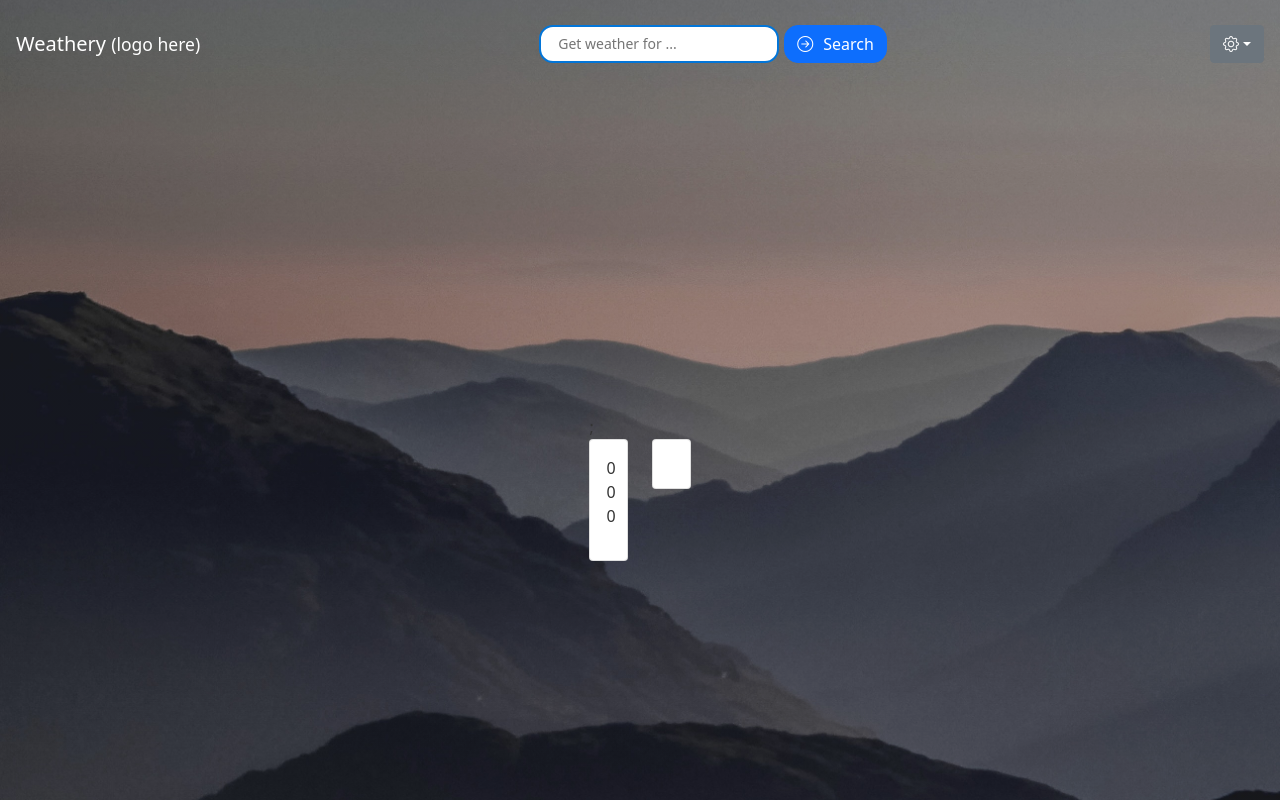
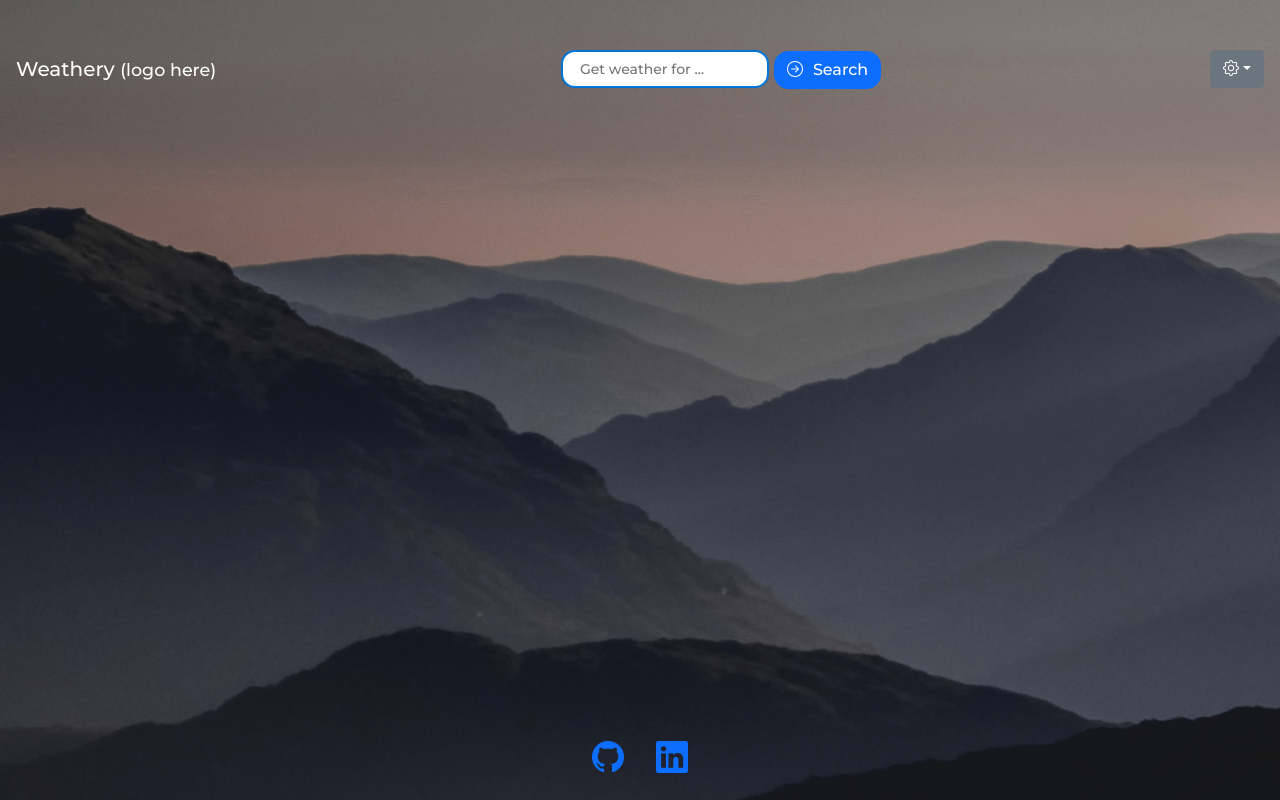
Before and after one commit to zalbrech/weathery, an Angular app: page / in a window 1280 px wide. Before the commit this address led to /search. Shown: the top 800 px of the page. Built offline with nearby package versions, Linux system fonts and the light colour scheme; no server answers.

Commit message:
Fixed main vh issue. Begin main weather display

```diff
--- a/angular.json
+++ b/angular.json
@@ -97,11 +97,13 @@
               "src/assets"
             ],
             "styles": [
-              "../node_modules/@forevolve/bootstrap-dark/dist/css/toggle-bootstrap.min.css",
-              "../node_modules/@forevolve/bootstrap-dark/dist/css/toggle-bootstrap-dark.min.css",
+              "../node_modules/bootstrap/dist/css/bootstrap.min.css",
               "src/styles.css"
             ],
-            "scripts": []
+            "scripts": [
+              "../node_modules/jquery/dist/jquery.min.js",
+              "../node_modules/bootstrap/dist/js/bootstrap.min.js"
+            ]
           }
         }
       }
--- a/package.json
+++ b/package.json
@@ -22,7 +22,7 @@
     "@forevolve/bootstrap-dark": "^1.2.0-g6c89781692",
     "@ng-bootstrap/ng-bootstrap": "^10.0.0",
     "@popperjs/core": "^2.10.2",
-    "bootstrap": "^5.0.2",
+    "bootstrap": "^5.1.3",
     "bootstrap-icons": "^1.7.1",
     "jquery": "^3.6.0",
     "rxjs": "~6.6.0",
--- a/src/app/app.component.html
+++ b/src/app/app.component.html
@@ -1,16 +1,14 @@
-<div class="bg-mountains d-flex flex-column h-100">
-  <!-- <div class="d-flex flex-column h-100"> -->
+<div class="bg-mountains d-flex flex-column min-vh-100">
     <app-header></app-header>
-  <!-- </div> -->
 
 
-  <main class="d-flex flex-column min-vh-100 flex-shrink-0 justify-content-center align-items-center">
-    <!-- <router-outlet></router-outlet> -->
-    <app-weather-display></app-weather-display>
+  <main class="d-flex flex-shrink-0 justify-content-center align-items-center">
+    <div class="container-fluid">
+      <router-outlet></router-outlet>
+    </div>
   </main>
 
-  <!-- footer -->
-  <footer>
+  <footer class="mt-auto">
     <app-footer></app-footer>
   </footer>
 </div>
--- a/src/app/app.module.ts
+++ b/src/app/app.module.ts
@@ -19,7 +19,7 @@ import { FooterComponent } from './footer/footer.component';
 
 const routes: Routes = [
   {path: 'weather-display/:keyword', component: WeatherDisplayComponent},
-  {path: 'search' , component: SearchComponent},
+  // {path: 'search' , component: SearchComponent},
   {path: '**', redirectTo: '/', pathMatch: 'full'}
 ]
 
--- a/src/app/components/header/header.component.css
+++ b/src/app/components/header/header.component.css
@@ -1,3 +1,10 @@
 .dropdown-menu {
     right: 0;
 }
+
+.dropdown-menu:active {
+    border:2px solid #0275d8;
+
+}
+
+.bootstrap-select{ border: 1px solid red}
--- a/src/app/components/header/header.component.html
+++ b/src/app/components/header/header.component.html
@@ -1,11 +1,11 @@
-<nav class="navbar navbar-dark bg-tran py-4 px-3 justify-content-space-evenly">
+<nav class="navbar navbar-dark bg-tran py-5 px-3 justify-content-space-evenly">
   <a class="navbar-brand" href="#">
     Weathery <small>(logo here)</small>
   </a>
 
   <div class="d-flex justify-content-center">
 
-    <router-outlet></router-outlet>
+    <app-search></app-search>
 
   </div>
   <div class="dropdown">
--- a/src/app/components/weather-display/weather-display.component.css
+++ b/src/app/components/weather-display/weather-display.component.css
@@ -0,0 +1,5 @@
+/* .text-bottom {
+    position:relative;
+    bottom:0;
+    left:0;
+} */
--- a/src/app/components/weather-display/weather-display.component.html
+++ b/src/app/components/weather-display/weather-display.component.html
@@ -1,66 +1,16 @@
-<div>
-    <div class="d-flex">
-        {{theWeather.theCity}};
-    </div>
-    <!-- <div class="d-flex flex-column min-vh-100 min-vw-100 justify-content-center align-items-center">
-        <p>Weather display works!</p>
-
-        <ul style="color: rgb(235, 235, 235);">
-            <li>
-                {{ theWeather.theCity }}
-            </li>
-            <li>
-                li 2
-            </li>
-        </ul>
-
-        <div class="row">
-            <div class="col-sm-6">
-                <div class="card">
-                    <div class="card-body">
-                        <p>This is text inside a card body</p>
-                    </div>
-                </div>
+<div class="container-fluid bg-tran" style="width:100%">
+    <div class="row py-5 justify-content-between">
+        <!-- <div class="col-1"></div> -->
+        <div class="col-3 px-4 align-self-end align-items-center">
+            <div style="color:white; font-size: 2rem;">
+                <h1> {{theWeather.theCity}}, {{theWeather.theState}}
+                    <small>{{theWeather.theCountry}}</small></h1>
             </div>
         </div>
-    </div> -->
-
-
-    <div class="row">
-        <div class="col-lg-6">
-            <div class="card">
-                <div class="card-body">
-                    <div class="card-text">
-                        <ul class="inv">
-                            <li>{{ theWeather.theCurrentTemperature }} </li>
-                            <li>{{ theWeather.theHighTemperature }} </li>
-                            <li>{{ theWeather.theLowTemperature }} </li>
-
-                        </ul>
-                    </div>
-                </div>
-            </div>
-        </div>
-
-
-        <div class="col-lg-6">
-            <div class="card">
-                <div class="card-body">
-                    <div class="card-text">
-                        <ul class="inv">
-                            <li>{{ theWeather.theTime }} </li>
-                            <li>{{ theWeather.theSunrise }} </li>
-                            <li>{{ theWeather.theSunset }} </li>
-                        </ul>
-
-                    </div>
-                </div>
+        <div class="col-4 align-self-end align-items-center jusify-content-end">
+            <div style="color:white">
+               <h1>{{theWeather.theFormattedDateString}} {{theWeather.theTime}}</h1>
             </div>
         </div>
     </div>
-
-
-
 </div>
-
-<!-- </div> -->
--- a/src/app/components/weather-display/weather-display.component.ts
+++ b/src/app/components/weather-display/weather-display.component.ts
@@ -51,6 +51,7 @@ export class WeatherDisplayComponent implements OnInit {
         this.theWeather.theTime = this.weatherService.getFormattedTime(this.theWeather.theDate);
         this.theWeather.theFormattedDateString = this.weatherService.getFormattedDate(this.theWeather.theDate);
         this.theWeather.theCity = data.name;
+        this.theWeather.theState = data.sys.state;
         this.theWeather.theCountry = data.sys.country;
         this.theWeather.theCurrentTemperature = data.main.temp;
         this.theWeather.theHighTemperature = data.main.temp_max;
@@ -67,6 +68,7 @@ export class WeatherDisplayComponent implements OnInit {
         console.log(this.theWeather.theTime);
         console.log(this.theWeather.theFormattedDateString);
         console.log(this.theWeather.theCity);
+        console.log(this.theWeather.theState);
         console.log(this.theWeather.theCountry);
         console.log(this.theWeather.theCurrentTemperature);
         console.log(this.theWeather.theSunrise);
@@ -81,7 +83,4 @@ export class WeatherDisplayComponent implements OnInit {
     )
 
   }
-
-
-
 }
--- a/src/app/footer/footer.component.html
+++ b/src/app/footer/footer.component.html
@@ -2,7 +2,7 @@
         <i class="bi bi-github"></i>
 </div> -->
 
-<div class="d-flex py-3 bg-black text-center justify-content-center">
+<div class="d-flex py-3 bg-tran text-center justify-content-center">
     <a href="https://github.com/zalbrech/weathery"><i class="bi bi-github footer-item"></i></a>
     <a href="https://www.linkedin.com/in/zachary-albrecht-b7a361181/"><i class="bi bi-linkedin footer-item"></i></a>
   </div>
--- a/src/styles.css
+++ b/src/styles.css
@@ -2,12 +2,14 @@
 
 @import url('https://fonts.googleapis.com/css2?family=Montserrat:wght@500;700&display=swap');;
 
+html {
+    color: white;
+}
+
 body{
     font-family: 'Montserrat', sans-serif;
-    /* font-weight:400; */
     font-size:16px;
     line-height:1.625;
-    /* color:#666; */
     -webkit-font-smoothing:antialiased;
     -moz-osx-font-smoothing:grayscale
 }
```
Also changed, not shown: 1 other file (tests, documents, lock files or other folders). Lines whose indentation alone changed are shown as unchanged.
